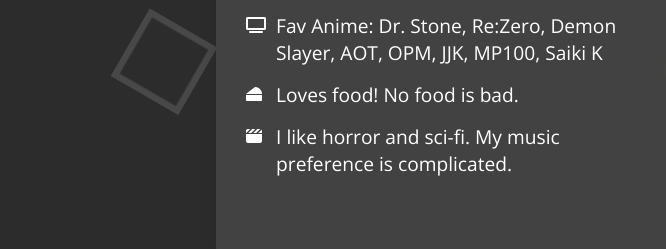
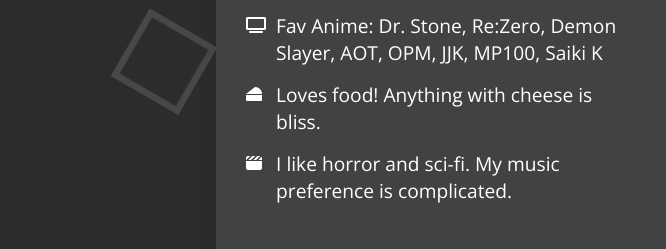
Before and after one commit to zukashix/zukashi.us, a plain HTML site: page about.html in a window 1280 px wide. Shown: the part 429-678 px from the top of the page, 0-666 px from the left. Drawn offline with nearby package versions, Linux system fonts and the light colour scheme.

Commit message:
Update about.html

```diff
--- a/about.html
+++ b/about.html
@@ -63,7 +63,7 @@
                             <li><i class="fa-solid fa-laptop-code"></i>CS & Tech Enthusiast [Self-Taught]</li>
                             <li><i class="fa-solid fa-gamepad"></i>I play games like Minecraft, Genshin, Half-Life, Sea of Thieves, Far Cry & more</li>
                             <li><i class="fa-solid fa-tv"></i>Fav Anime: Dr. Stone, Re:Zero, Demon Slayer, AOT, OPM, JJK, MP100, Saiki K</li>
-                            <li><i class="fa-solid fa-cheese"></i>Loves food! No food is bad.</li>
+                            <li><i class="fa-solid fa-cheese"></i>Loves food! Anything with cheese is bliss.</li>
                             <li><i class="fa-solid fa-clapperboard"></i>I like horror and sci-fi. My music preference is complicated.</li>
                         </ul>
                     </div>
```
